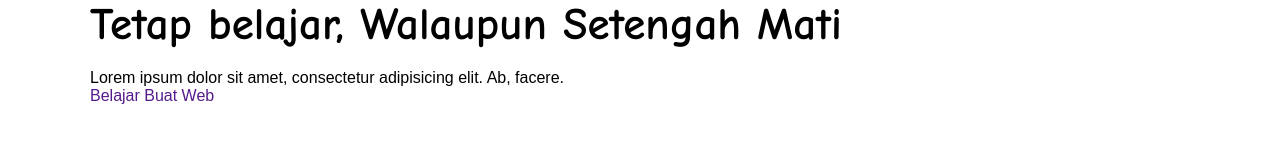
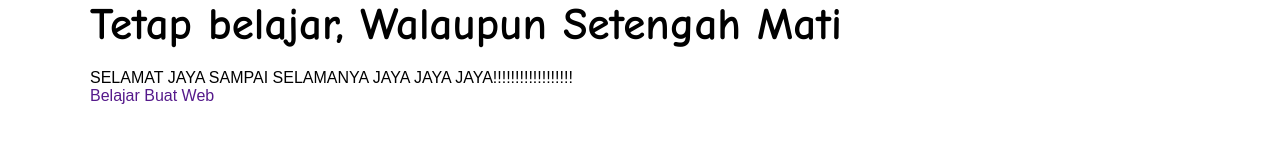
Before and after one commit to trixxe07/iksan, a plain HTML site: page index.html in a window 1280 px wide. Shown: the part 508-650 px from the top of the page. Drawn offline with Linux system fonts and the light colour scheme.

Commit message:
Update index.html

```diff
--- a/index.html
+++ b/index.html
@@ -28,7 +28,7 @@
         <div class="kolom">
             <p class="deskripsi">Belajar Progaming #dirumahaja</p>
             <h2>Tetap belajar, Walaupun Setengah Mati</h2>
-            <p>Lorem ipsum dolor sit amet, consectetur adipisicing elit. Ab, facere.</p>
+            <p>SELAMAT JAYA SAMPAI SELAMANYA JAYA JAYA JAYA!!!!!!!!!!!!!!!!!!</p>
             <p><a href="" class="tbl-pink">Belajar Buat Web</a></p>
         </div>
     </selection>
```
